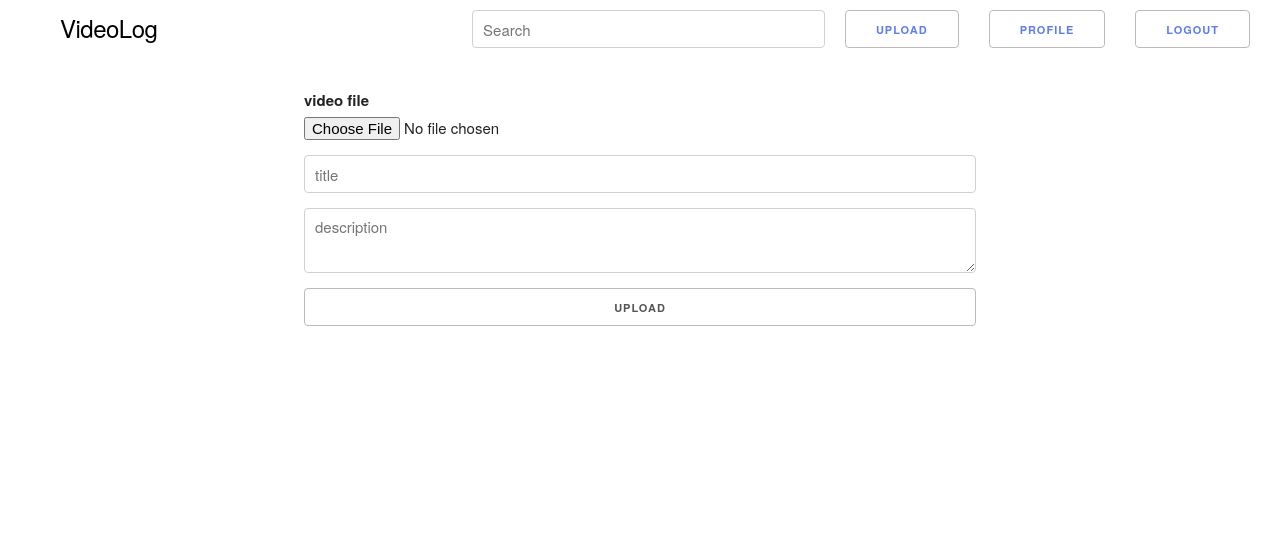
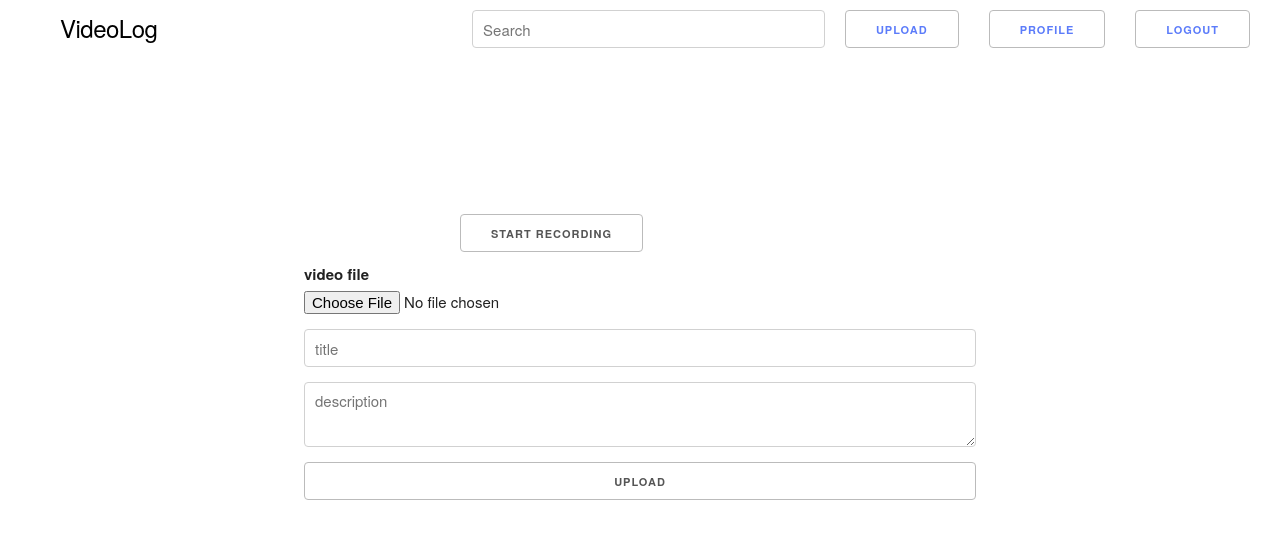
Before and after one commit to Knorway/VideoLog_React, a React (Create React App) app in the folder frontend/: page /upload in a window 1280 px wide. Shown: the top 538 px of the page. Built offline with nearby package versions, Linux system fonts and the light colour scheme; sample sign-in values are in the browser's storage.

Commit message:
video recording available

```diff
--- /dev/null
+++ b/frontend/src/components/VideoRecorder.jsx
@@ -0,0 +1,63 @@
+import { useRef, useState } from 'react';
+
+let videoRecorder;
+let stream;
+
+const VideoRecorder = () => {
+	const [onRecording, setOnRecording] = useState(false);
+	const videoRef = useRef();
+
+	const handleVideoData = (e) => {
+		const { data: videoFile } = e;
+		const link = document.createElement('a');
+		console.log(videoFile);
+
+		link.href = URL.createObjectURL(videoFile);
+		link.download = `${Date.now()}.webm`;
+		document.body.appendChild(link);
+		link.click();
+	};
+
+	const stopRecording = () => {
+		setOnRecording(false);
+		videoRecorder.stop();
+	};
+
+	const startRecording = () => {
+		videoRecorder = new MediaRecorder(stream);
+		videoRecorder.addEventListener('dataavailable', handleVideoData);
+		videoRecorder.start();
+	};
+
+	const getPreview = async () => {
+		stream = await navigator.mediaDevices.getUserMedia({
+			audio: true,
+			video: true,
+		});
+
+		videoRef.current.srcObject = stream;
+		videoRef.current.muted = true;
+		videoRef.current.play();
+
+		setOnRecording(true);
+		startRecording();
+	};
+
+	return (
+		<div>
+			<video ref={videoRef}></video>
+			{!onRecording && (
+				<button onClick={onRecording ? stopRecording : getPreview}>
+					start recording
+				</button>
+			)}
+			{onRecording && (
+				<button className='button-danger' onClick={stopRecording}>
+					stop recording
+				</button>
+			)}
+		</div>
+	);
+};
+
+export default VideoRecorder;
--- a/frontend/src/pages/UploadPage.jsx
+++ b/frontend/src/pages/UploadPage.jsx
@@ -2,6 +2,7 @@ import { useEffect } from 'react';
 import { useSelector } from 'react-redux';
 import { useHistory } from 'react-router-dom';
 import { UploadForm } from '../components/Forms';
+import VideoRecorder from '../components/VideoRecorder';
 
 const UploadPage = () => {
 	const history = useHistory();
@@ -15,7 +16,12 @@ const UploadPage = () => {
 
 	if (!userLogin) return null;
 
-	return <UploadForm />;
+	return (
+		<>
+			<VideoRecorder />
+			<UploadForm />
+		</>
+	);
 };
 
 export default UploadPage;
```
Also changed, not shown: 1 other file (tests, documents, lock files or other folders).
